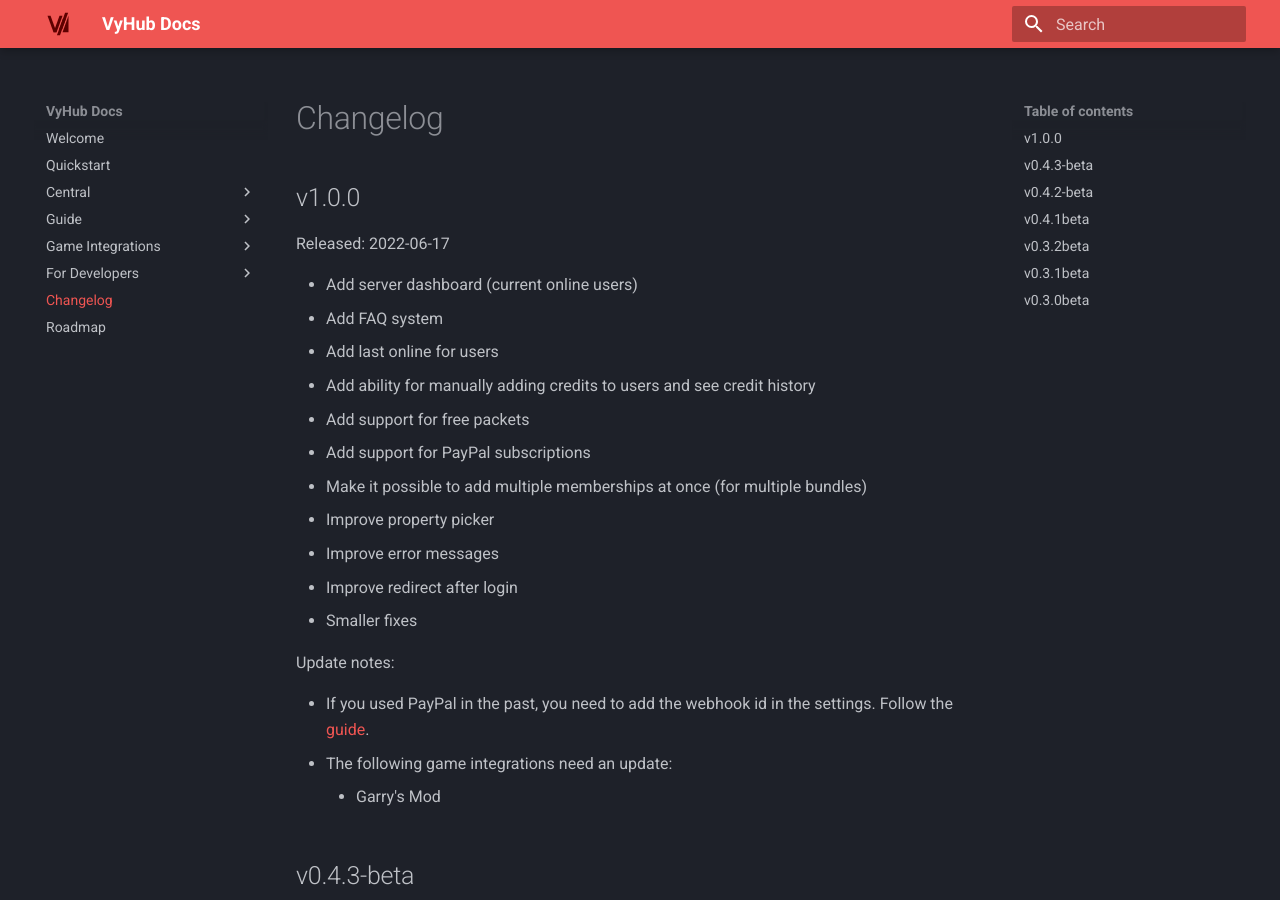
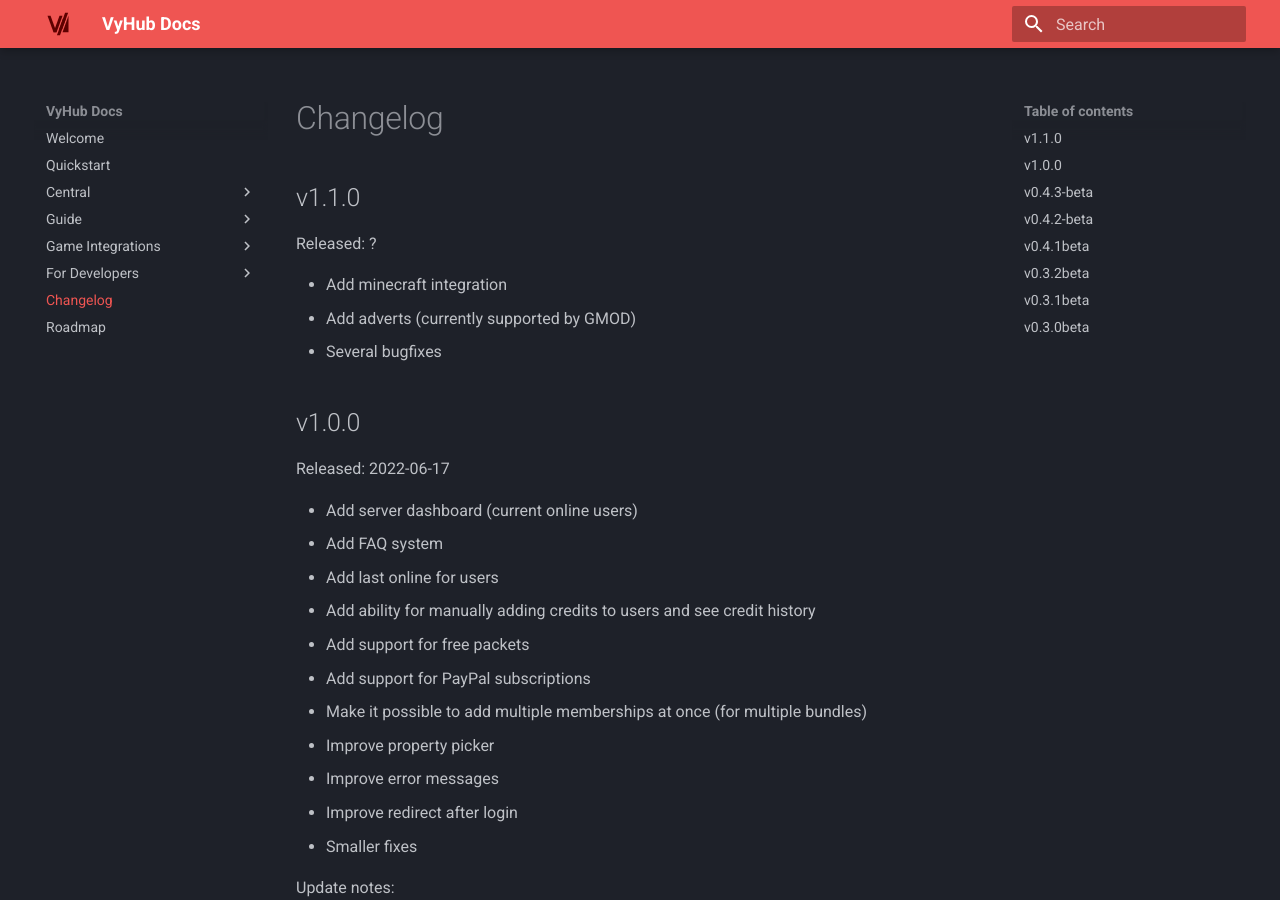
Before and after one commit to nyx-project/vyhub-documentation, an MkDocs documentation site: the page built from docs/changelog.md, in a window 1280 px wide and 900 px high. Built offline with MkDocs 1.6.1 and Material for MkDocs 9.7.7, drawn with Linux system fonts in a browser that asks for light colours; the version menu is left out.

Commit message:
Begin changelog

```diff
--- a/docs/changelog.md
+++ b/docs/changelog.md
@@ -1,4 +1,11 @@
 # Changelog
+
+## v1.1.0
+Released: ?
+
+- Add minecraft integration
+- Add adverts (currently supported by GMOD)
+- Several bugfixes
 
 ## v1.0.0
 Released: 2022-06-17
```
